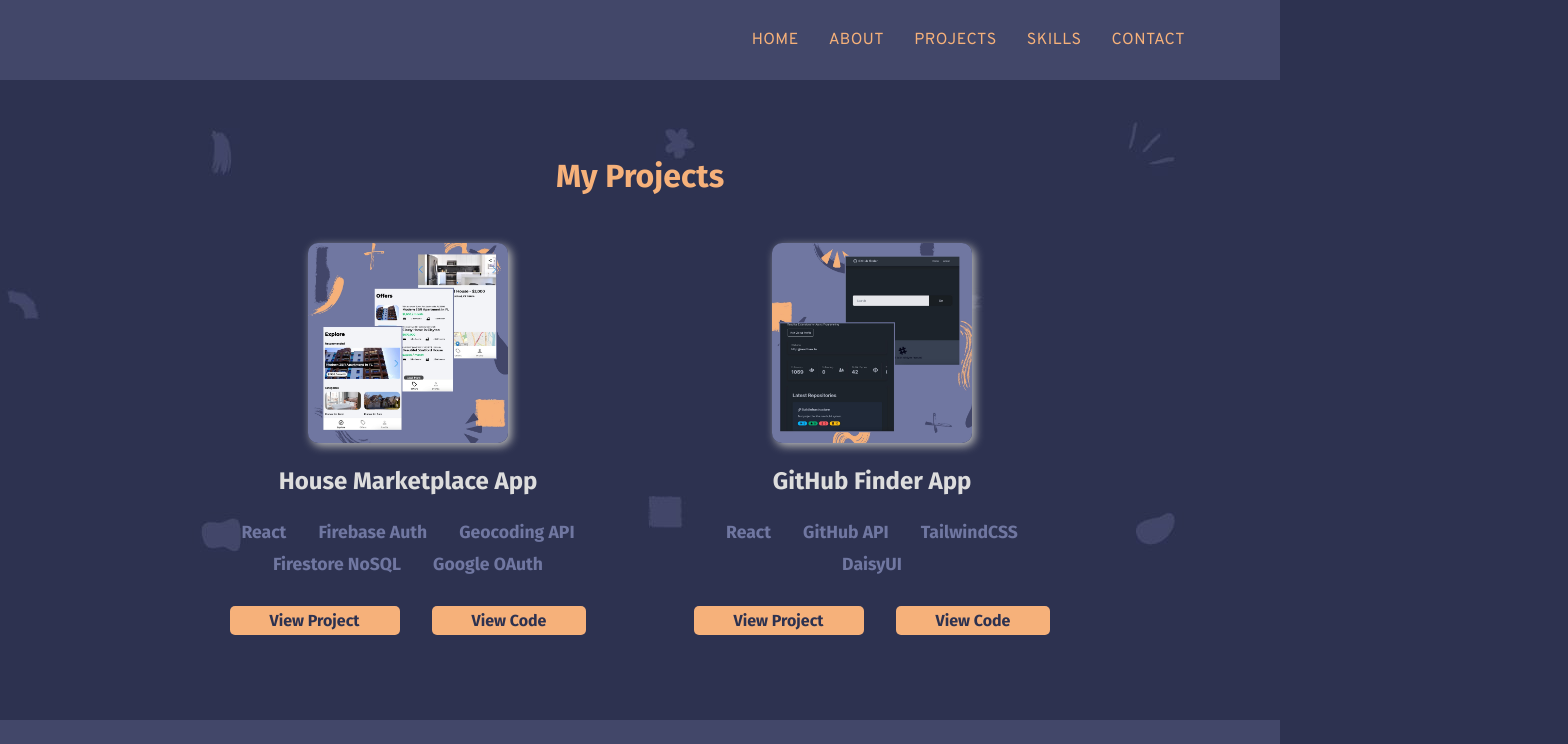
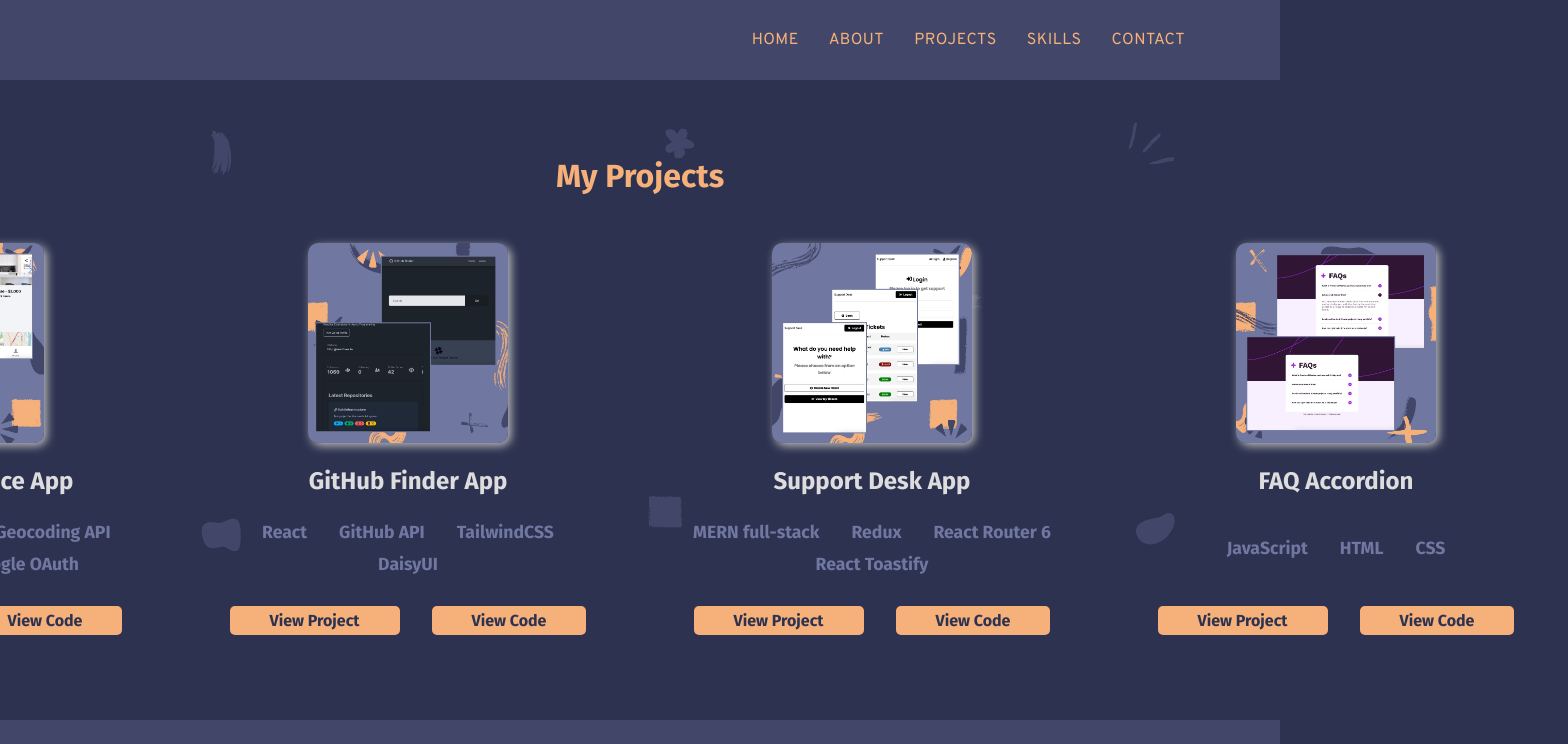
Before and after one commit to eaknott/personal-portfolio, a React (Create React App) app: page /projects in a window 1280 px wide. Shown: the top 744 px of the page, 1568 px wide, since content can reach past the window. Built offline with nearby package versions, Linux system fonts and the light colour scheme.

Commit message:
Add more projects to test page

```diff
--- a/src/pages/Projects.jsx
+++ b/src/pages/Projects.jsx
@@ -1,6 +1,8 @@
 import ProjectItem from "../components/ProjectItem"
 import houseMarketplaceThumbnail from '../assets/thumbnails/house-marketplace-thumbnail.jpg'
 import githubFinderThumbnail from '../assets/thumbnails/github-finder-thumbnail.jpg'
+import supportDeskThumbnail from '../assets/thumbnails/support-desk-thumbnail.jpg'
+import faqAccordionThumbnail from '../assets/thumbnails/faq-accordion-thumbnail.jpg'
 
 function Projects() {
   return (
@@ -25,6 +27,22 @@
             codeUrl="https://github.com/eaknott/github-finder-app"
             technologies={["React", "GitHub API", "TailwindCSS", "DaisyUI"]}
           />
+          <ProjectItem
+            thumbnail={supportDeskThumbnail}
+            title="Support Desk App"
+            alt="support desk app"
+            liveUrl="https://support-desk-app-yfbd.onrender.com/"
+            codeUrl="https://github.com/eaknott/support-desk-app"
+            technologies={["MERN full-stack", "Redux", "React Router 6", "React Toastify"]}
+          />
+          <ProjectItem
+            thumbnail={faqAccordionThumbnail}
+            title="FAQ Accordion"
+            alt="FAQ accordion page"
+            liveUrl="https://eaknott.github.io/faq-accordion/"
+            codeUrl="https://github.com/eaknott/faq-accordion"
+            technologies={["JavaScript", "HTML", "CSS"]}
+          />
         </div>
     </div>
   )
```
